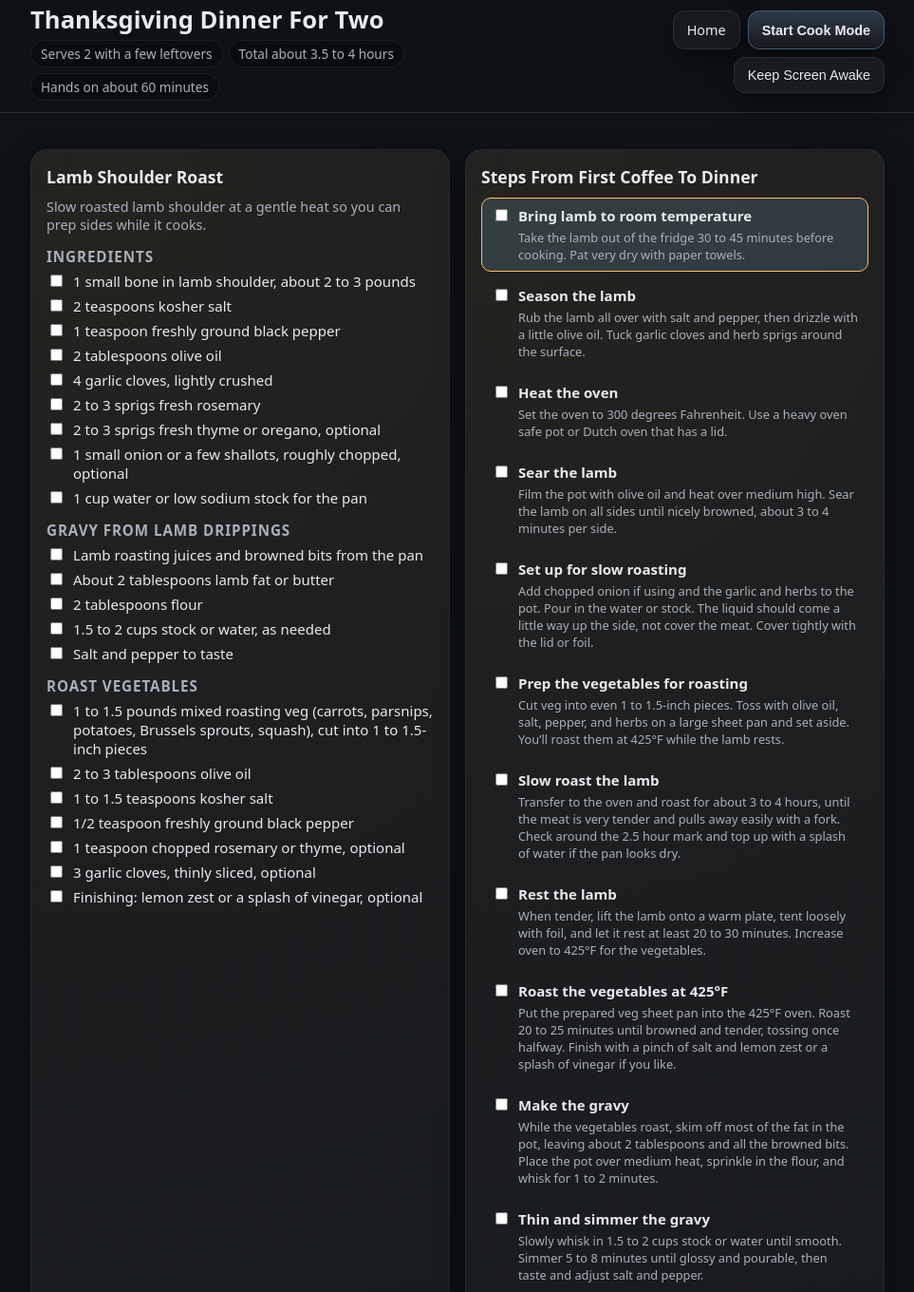
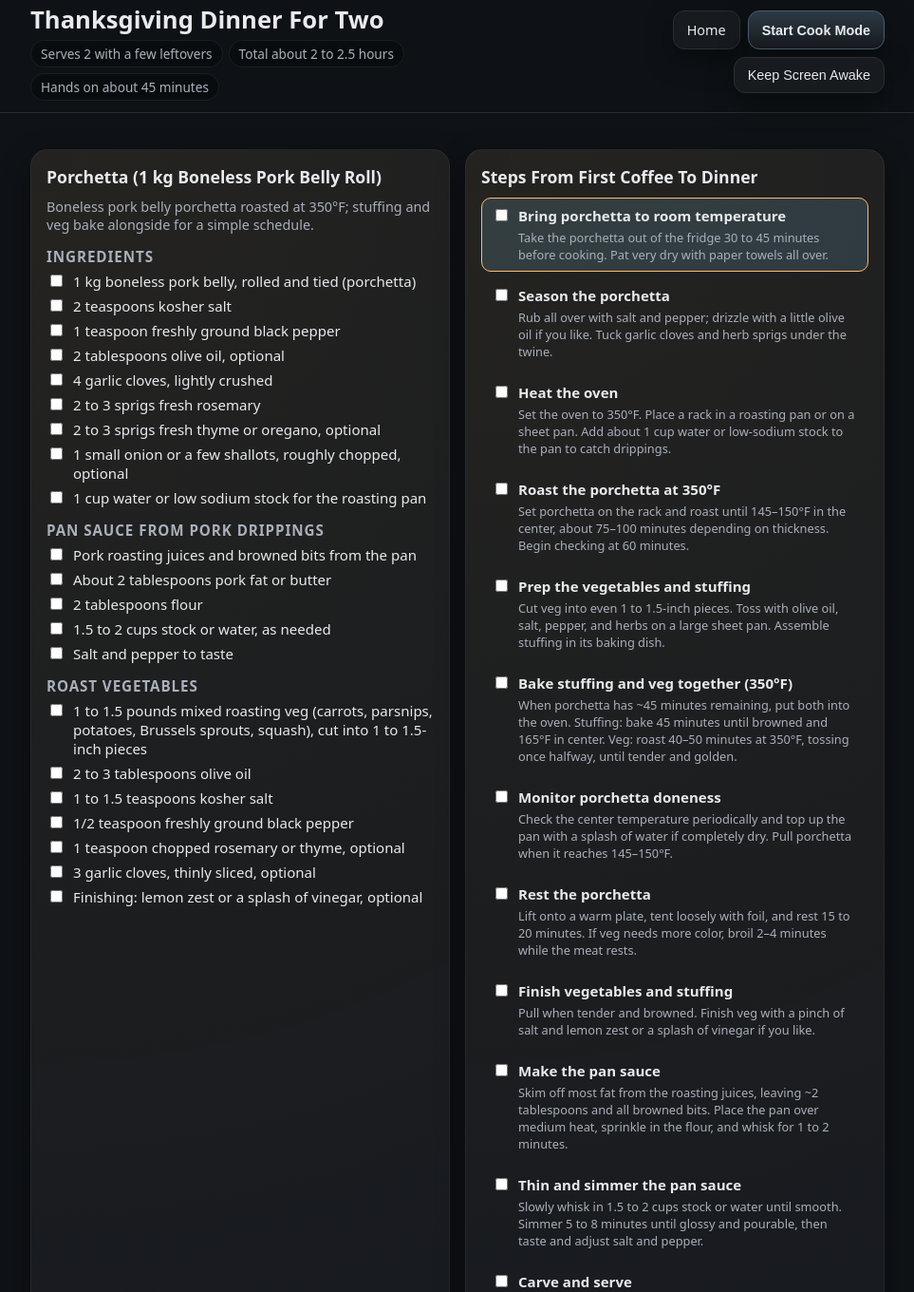
Before and after one commit to josephgleasure/Cookbook, a plain HTML site: page recipes/thanksgiving/index.html in a window 1280 px wide. Shown: the part 9-1369 px from the top of the page at 95% size, without its empty margins (158-1121 px from the left). Drawn offline with Linux system fonts and the light colour scheme.

Commit message:
Thanksgiving: switch to 1kg pork belly porchetta, bake stuffing+veg at 350F, update steps

```diff
--- a/recipes/thanksgiving/index.html
+++ b/recipes/thanksgiving/index.html
@@ -285,8 +285,8 @@
         <h1>Thanksgiving Dinner For Two</h1>
         <div class="meta">
           <span class="pill">Serves 2 with a few leftovers</span>
-          <span class="pill">Total about 3.5 to 4 hours</span>
-          <span class="pill">Hands on about 60 minutes</span>
+          <span class="pill">Total about 2 to 2.5 hours</span>
+          <span class="pill">Hands on about 45 minutes</span>
         </div>
       </div>
       <div class="actions">
@@ -302,15 +302,15 @@
   <main>
     <div class="container grid">
       <article class="card ingredients">
-        <h2>Lamb Shoulder Roast</h2>
+        <h2>Porchetta (1 kg Boneless Pork Belly Roll)</h2>
         <p class="note">
-          Slow roasted lamb shoulder at a gentle heat so you can prep sides while it cooks.
+          Boneless pork belly porchetta roasted at 350°F; stuffing and veg bake alongside for a simple schedule.
         </p>
         <h3>Ingredients</h3>
         <ul>
           <li>
             <input type="checkbox" />
-            <div>1 small bone in lamb shoulder, about 2 to 3 pounds</div>
+            <div>1 kg boneless pork belly, rolled and tied (porchetta)</div>
           </li>
           <li>
             <input type="checkbox" />
@@ -322,7 +322,7 @@
           </li>
           <li>
             <input type="checkbox" />
-            <div>2 tablespoons olive oil</div>
+            <div>2 tablespoons olive oil, optional</div>
           </li>
           <li>
             <input type="checkbox" />
@@ -342,19 +342,19 @@
           </li>
           <li>
             <input type="checkbox" />
-            <div>1 cup water or low sodium stock for the pan</div>
+            <div>1 cup water or low sodium stock for the roasting pan</div>
           </li>
         </ul>
 
-        <h3>Gravy From Lamb Drippings</h3>
+        <h3>Pan Sauce From Pork Drippings</h3>
         <ul>
           <li>
             <input type="checkbox" />
-            <div>Lamb roasting juices and browned bits from the pan</div>
+            <div>Pork roasting juices and browned bits from the pan</div>
           </li>
           <li>
             <input type="checkbox" />
-            <div>About 2 tablespoons lamb fat or butter</div>
+            <div>About 2 tablespoons pork fat or butter</div>
           </li>
           <li>
             <input type="checkbox" />
@@ -409,10 +409,10 @@
           <li class="active">
             <input type="checkbox" />
             <div>
-              <strong>Bring lamb to room temperature</strong>
+              <strong>Bring porchetta to room temperature</strong>
               <small>
-                Take the lamb out of the fridge 30 to 45 minutes before cooking. Pat very dry with
-                paper towels.
+                Take the porchetta out of the fridge 30 to 45 minutes before cooking. Pat very dry with
+                paper towels all over.
               </small>
             </div>
           </li>
@@ -420,10 +420,10 @@
           <li>
             <input type="checkbox" />
             <div>
-              <strong>Season the lamb</strong>
+              <strong>Season the porchetta</strong>
               <small>
-                Rub the lamb all over with salt and pepper, then drizzle with a little olive oil.
-                Tuck garlic cloves and herb sprigs around the surface.
+                Rub all over with salt and pepper; drizzle with a little olive oil if you like.
+                Tuck garlic cloves and herb sprigs under the twine.
               </small>
             </div>
           </li>
@@ -433,8 +433,8 @@
             <div>
               <strong>Heat the oven</strong>
               <small>
-                Set the oven to 300 degrees Fahrenheit. Use a heavy oven safe pot or Dutch oven
-                that has a lid.
+                Set the oven to 350°F. Place a rack in a roasting pan or on a sheet pan.
+                Add about 1 cup water or low-sodium stock to the pan to catch drippings.
               </small>
             </div>
           </li>
@@ -442,10 +442,10 @@
           <li>
             <input type="checkbox" />
             <div>
-              <strong>Sear the lamb</strong>
+              <strong>Roast the porchetta at 350°F</strong>
               <small>
-                Film the pot with olive oil and heat over medium high. Sear the lamb on all sides
-                until nicely browned, about 3 to 4 minutes per side.
+                Set porchetta on the rack and roast until 145–150°F in the center,
+                about 75–100 minutes depending on thickness. Begin checking at 60 minutes.
               </small>
             </div>
           </li>
@@ -453,11 +453,10 @@
           <li>
             <input type="checkbox" />
             <div>
-              <strong>Set up for slow roasting</strong>
+              <strong>Prep the vegetables and stuffing</strong>
               <small>
-                Add chopped onion if using and the garlic and herbs to the pot. Pour in the water
-                or stock. The liquid should come a little way up the side, not cover the meat.
-                Cover tightly with the lid or foil.
+                Cut veg into even 1 to 1.5-inch pieces. Toss with olive oil, salt, pepper, and herbs on a large sheet pan.
+                Assemble stuffing in its baking dish.
               </small>
             </div>
           </li>
@@ -465,10 +464,11 @@
           <li>
             <input type="checkbox" />
             <div>
-              <strong>Prep the vegetables for roasting</strong>
+              <strong>Bake stuffing and veg together (350°F)</strong>
               <small>
-                Cut veg into even 1 to 1.5-inch pieces. Toss with olive oil, salt, pepper, and herbs on a large sheet pan and set aside.
-                You’ll roast them at 425°F while the lamb rests.
+                When porchetta has ~45 minutes remaining, put both into the oven.
+                Stuffing: bake 45 minutes until browned and 165°F in center.
+                Veg: roast 40–50 minutes at 350°F, tossing once halfway, until tender and golden.
               </small>
             </div>
           </li>
@@ -476,11 +476,10 @@
           <li>
             <input type="checkbox" />
             <div>
-              <strong>Slow roast the lamb</strong>
+              <strong>Monitor porchetta doneness</strong>
               <small>
-                Transfer to the oven and roast for about 3 to 4 hours, until the meat is very
-                tender and pulls away easily with a fork. Check around the 2.5 hour mark and top up
-                with a splash of water if the pan looks dry.
+                Check the center temperature periodically and top up the pan with a splash of water if completely dry.
+                Pull porchetta when it reaches 145–150°F.
               </small>
             </div>
           </li>
@@ -488,10 +487,10 @@
           <li>
             <input type="checkbox" />
             <div>
-              <strong>Rest the lamb</strong>
+              <strong>Rest the porchetta</strong>
               <small>
-                When tender, lift the lamb onto a warm plate, tent loosely with foil, and let it rest at least 20 to 30 minutes.
-                Increase oven to 425°F for the vegetables.
+                Lift onto a warm plate, tent loosely with foil, and rest 15 to 20 minutes.
+                If veg needs more color, broil 2–4 minutes while the meat rests.
               </small>
             </div>
           </li>
@@ -499,10 +498,9 @@
           <li>
             <input type="checkbox" />
             <div>
-              <strong>Roast the vegetables at 425°F</strong>
+              <strong>Finish vegetables and stuffing</strong>
               <small>
-                Put the prepared veg sheet pan into the 425°F oven. Roast 20 to 25 minutes until browned and tender, tossing once halfway.
-                Finish with a pinch of salt and lemon zest or a splash of vinegar if you like.
+                Pull when tender and browned. Finish veg with a pinch of salt and lemon zest or a splash of vinegar if you like.
               </small>
             </div>
           </li>
@@ -510,10 +508,10 @@
           <li>
             <input type="checkbox" />
             <div>
-              <strong>Make the gravy</strong>
+              <strong>Make the pan sauce</strong>
               <small>
-                While the vegetables roast, skim off most of the fat in the pot, leaving about 2 tablespoons and all the
-                browned bits. Place the pot over medium heat, sprinkle in the flour, and whisk for 1 to 2 minutes.
+                Skim off most fat from the roasting juices, leaving ~2 tablespoons and all browned bits.
+                Place the pan over medium heat, sprinkle in the flour, and whisk for 1 to 2 minutes.
               </small>
             </div>
           </li>
@@ -521,7 +519,7 @@
           <li>
             <input type="checkbox" />
             <div>
-              <strong>Thin and simmer the gravy</strong>
+              <strong>Thin and simmer the pan sauce</strong>
               <small>
                 Slowly whisk in 1.5 to 2 cups stock or water until smooth. Simmer 5 to 8 minutes
                 until glossy and pourable, then taste and adjust salt and pepper.
@@ -534,7 +532,7 @@
             <div>
               <strong>Carve and serve</strong>
               <small>
-                Pull the veg when browned and tender. Carve or pull the lamb, then serve with the roasted vegetables and plenty of gravy.
+                Slice the porchetta. Serve with roasted vegetables, stuffing, and plenty of pan sauce.
               </small>
             </div>
           </li>
```
